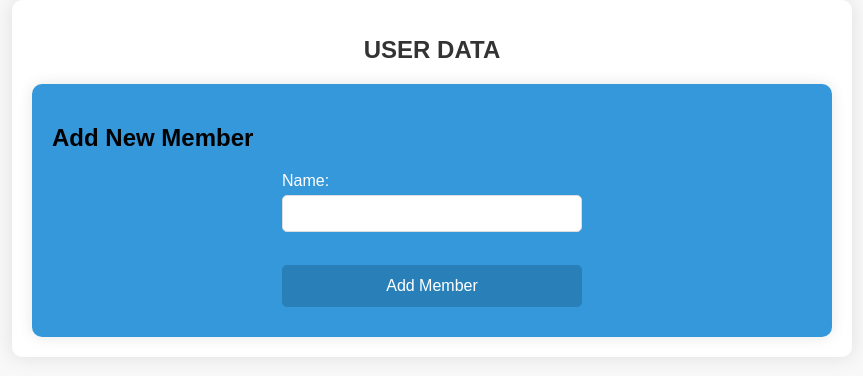
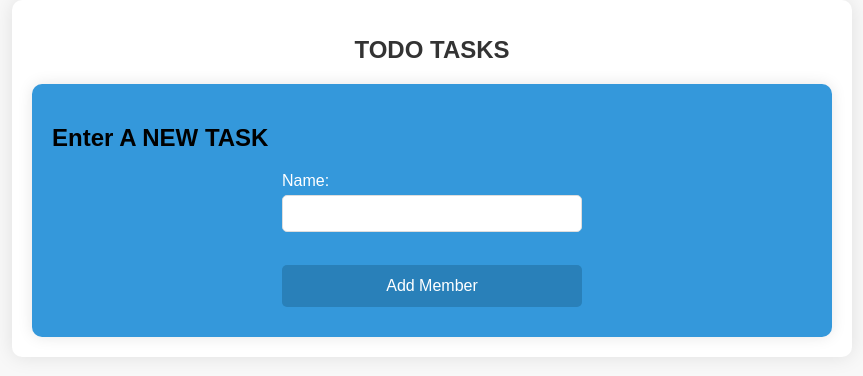
Before and after one commit to pavansathwik1101/todo-django, a Django app: page / in a window 1280 px wide. Shown: the top 376 px of the page, without its empty margins (208-1071 px from the left). Run offline with Django 5.2, Linux system fonts and the light colour scheme.

Commit message:
Update index.html

```diff
--- a/templates/index.html
+++ b/templates/index.html
@@ -10,15 +10,20 @@
 <body>
     <div class="container">
         {% block data %}
-            <h1>USER DATA</h1>
+            <h1>TODO TASKS</h1>
             <ul>
                 {% for p in member %}
-                    <li>{{ p.name }}</li>
+                    <li>{{ p.name }}
+                        <a href="{% url 'delete_member' p.id%}">
+                            <button>Delete Task</button>
+                        </a>
+                    </li>
                 {% endfor %}
             </ul>
 
+
         <div id="addMemberForm" >
-            <h2>Add New Member</h2>
+            <h2>Enter A NEW TASK</h2>
             <form method="post" action="{% url 'add_member' %}">
                 {% csrf_token %}
                 <label for="name">Name:</label>
```
